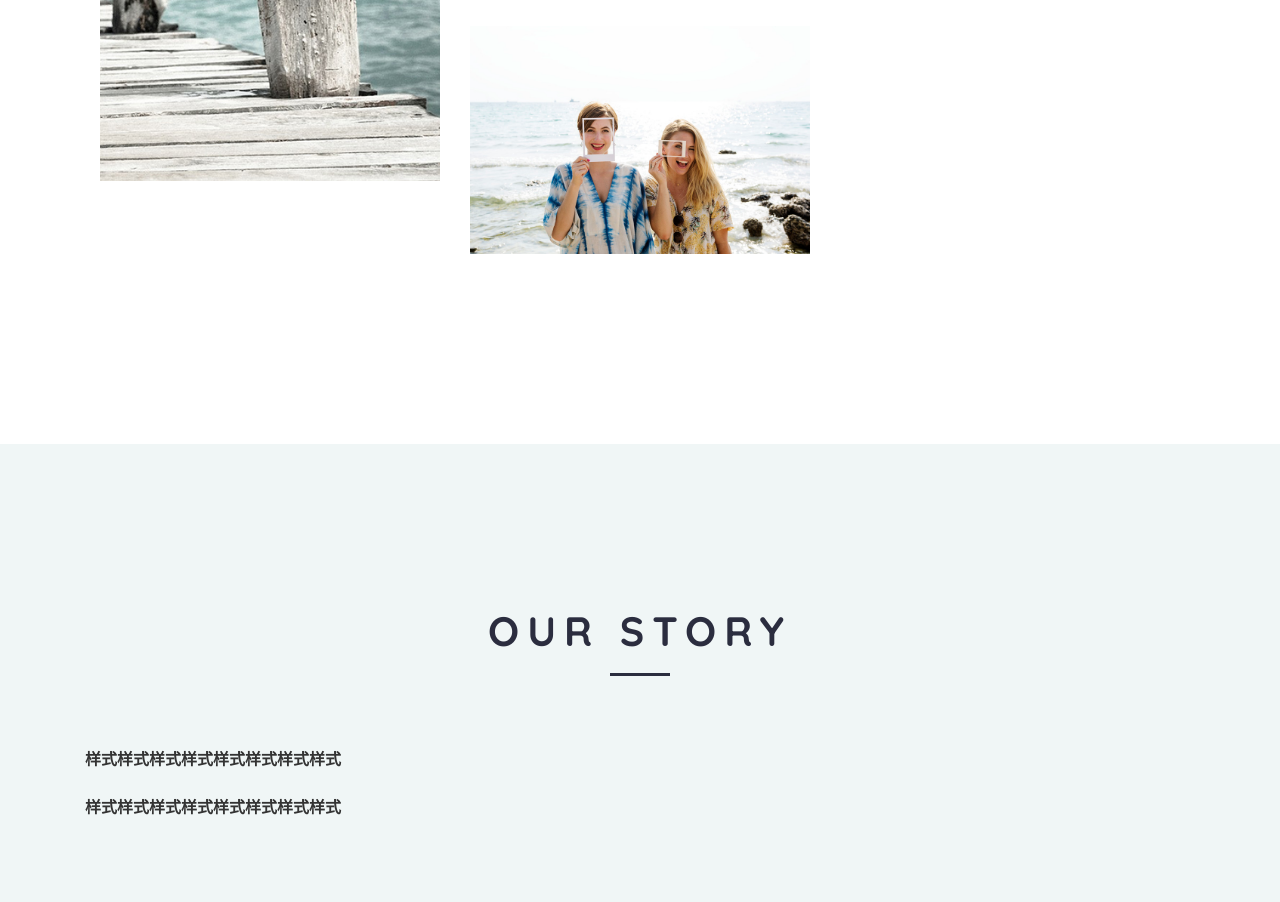
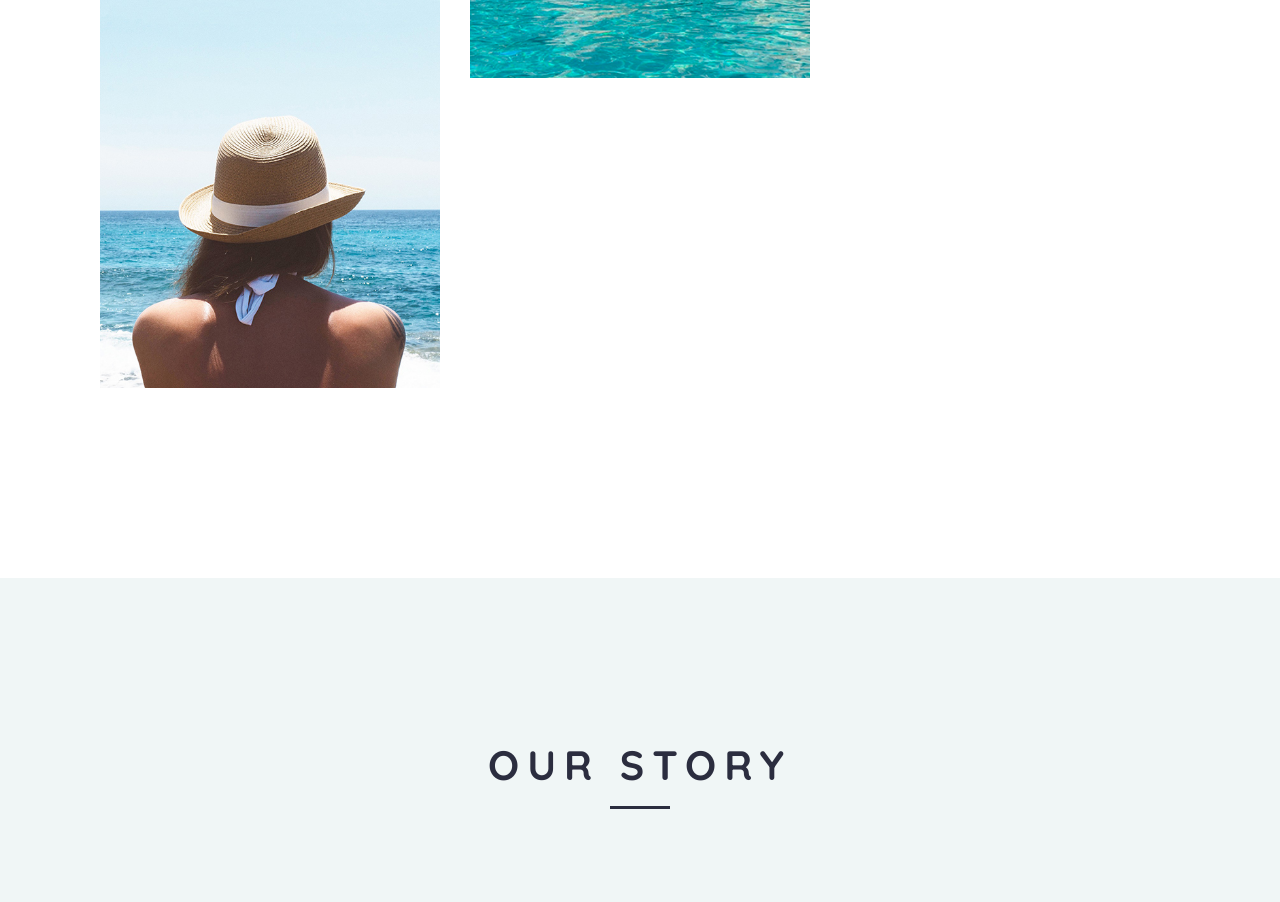
Before and after one commit to yoursfuture/yoursfuture.github.io, a plain HTML site: page index.html in a window 1280 px wide. Shown: the part 2080-2982 px from the top of the page. Drawn offline with Linux system fonts and the light colour scheme.

Commit message:
照片墙根据图片个数自动排版

```diff
--- a/index.html
+++ b/index.html
@@ -50,6 +50,9 @@
           </div>
           <div id="allphoto" class="isotopeContainer d-flex flex-wrap">
             <!-- 照片墙 -->
+            <div id="photoleft" class="col-lg-4 col-sm-4 col-md-6"></div>
+            <div id="photoconcer" class="col-lg-4 col-sm-4 col-md-6"></div>
+            <div id="photoright" class="col-lg-4 col-sm-4 col-md-6"></div>
           </div>
         </div>
       </section>
@@ -66,8 +69,8 @@
             <div class="row">
               <div class="col-sm-8 col-sm-offset-2">
                 <!-- 故事 -->
-                <p>样式样式样式样式样式样式样式样式</p>
-                <p>样式样式样式样式样式样式样式样式</p>
+                <p></p>
+                <p></p>
               </div>
             </div>
           </div>
@@ -95,7 +98,8 @@
     window.onload = function() {
       var img = ['images/1.jpg','images/2.jpg','images/3.jpg','images/4.jpg'];
       $('.demo').html(insertCarousel(img))
-      $('#allphoto').html(insertPhoto(8))
+      var description = [0,1,2,3,4,5,6]
+      insertPhoto(7,description)
     }
   </script>
 </body>
--- a/js/self-defining.js
+++ b/js/self-defining.js
@@ -24,18 +24,24 @@ function insertCarousel(img) {
   return html;
 }
 
-function insertPhoto(number) {
-  html = '<div class="col-lg-4 col-sm-4 col-md-6">'
-  for (var i = 1; i < number; i++) {
+function insertPhoto(number, description) {
+  for (var i = 0; i < number; i++) {
+    html = ''
     html += '<div><div class="portfolio-box zoom-effect">';
     html += '<a href="images/' + i + '.jpg" data-lightbox="example-set"><img src="images/' + i + '-thumb.jpg" class="img-responsive" alt="">';
     html += '<div class="portfolio-box-caption"><div class="portfolio-box-caption-content"><div class="project-social"><ul class="list-inline"><li><i class="fa fa-search">'
-    html += '图片'
+    html += description[i]
     html += '</i></li></ul></div></div></div></a></div></div>'
-    if ((i>=number/3-1&&i<number/3)||(i>=2*number/3-1&&i<2*number/3)) {
-      html+='</div><div class="col-lg-4 col-sm-4 col-md-6">'
-    }
+    console.log(minHeight());
+    $(minHeight()).append(html)
+    console.log(i+',description'+description[i]);
   }
-  html+='</div>'
-  return html;
 }
+
+function minHeight() {
+  var a = $('#photoleft').children().length
+  var b = $('#photoconcer').children().length
+  var c = $('#photoright').children().length
+  console.log(a + ',' + b + ',' + c);
+  return a <= b ? (a <= c ? '#photoleft' : '#photoright') : (b <= c ? '#photoconcer' : '#photoright')
+}
```
Also changed, not shown: images/0-thumb.jpg (renamed from images/7-thumb.jpg), images/0.jpg (added).
